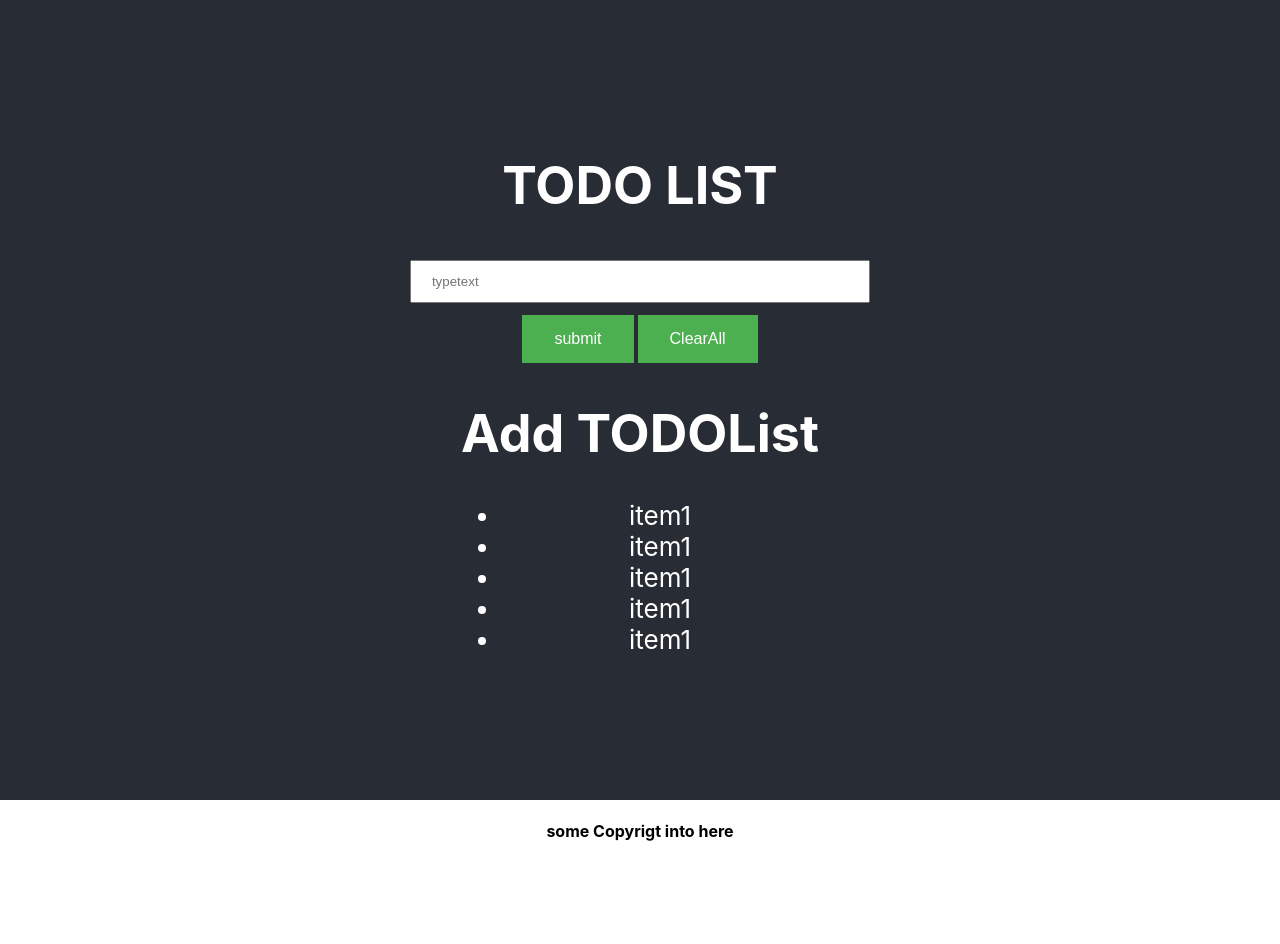
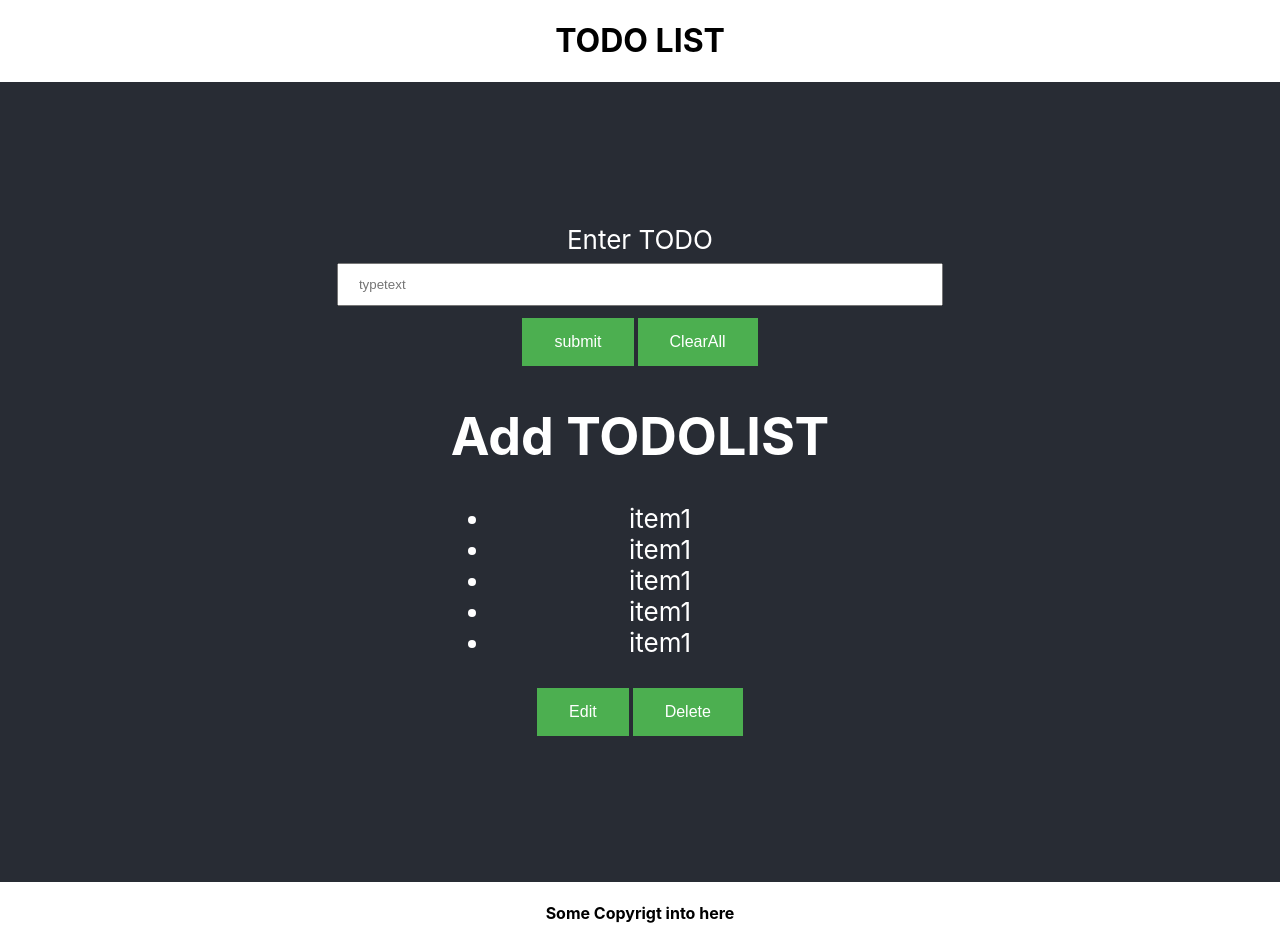
Before and after one commit to Niti1990/todolist, a React (Create React App) app: page / in a window 1280 px wide. Before the commit the page ends 863 px from the top, so only its background shows below. Built offline with nearby package versions, Linux system fonts and the light colour scheme.

Commit message:
new components

```diff
--- a/src/App.js
+++ b/src/App.js
@@ -2,22 +2,23 @@ import logo from './logo.svg';
 import './App.css';
 import './components/Header/Header.css';
 import Header from './components/Header/Header';
-import Main from './components/Main/Main';
+import Main from './components/list/List';
 import Footer from './components/Footer/Footer';
+import Form from './components/Form/Form';
 
 
 function App() {
   return (
     <div className="App">
+        <Header/>
       <header className="App-header">
-
-
-
-        <Header/>
+      <Form/>
         <Main/>
 
       </header>
+
       <Footer/>
+
     </div>
   );
 }
--- a/src/components/Footer/Footer.js
+++ b/src/components/Footer/Footer.js
@@ -1,6 +1,6 @@
 function Footer () {
     return(
-        <h4>some Copyrigt into here</h4>
+        <h4>Some Copyrigt into here</h4>
     )
 }
 export  default Footer
--- /dev/null
+++ b/src/components/Form/Form.js
@@ -0,0 +1,13 @@
+function Form () {
+    return (
+        <div>
+         <form>
+        <label >Enter TODO</label>
+        <input type="text" className="new_input" placeholder="typetext" required/>
+        <button type="submit" className="button" value="submit" >submit </button>
+        <button type="submit" className="button" value="ClearAll" >ClearAll </button>
+        </form>
+        </div>
+    )
+}
+export default Form
--- a/src/components/Header/Header.js
+++ b/src/components/Header/Header.js
@@ -1,11 +1,8 @@
  function Header () {
      return (
-         <div>
+
          <h1> TODO LIST</h1>
-         <input type="text" className="new_input" placeholder="typetext" required/>
-         <button type="submit" className="button" value="submit" >submit </button>
-         <button type="submit" className="button" value="ClearAll" >ClearAll </button>
-         </div>
+
      )
  }
  export default Header
--- a/src/components/Main/Main.js
+++ b/src/components/list/List.js
@@ -1,7 +1,7 @@
 function Main () {
     return (
         <div>
-        <h1>Add TODOList</h1>
+        <h1>Add TODOLIST</h1>
         <ul>
         <li>item1</li>
         <li>item1</li>
@@ -9,7 +9,10 @@ function Main () {
         <li>item1</li>
         <li>item1</li>
         </ul>
+        <button type="submit" className="button" value="Edit" >Edit </button>
+        <button type="submit" className="button" value="delete" >Delete </button>
         </div>
+
     );
 }
 
```
